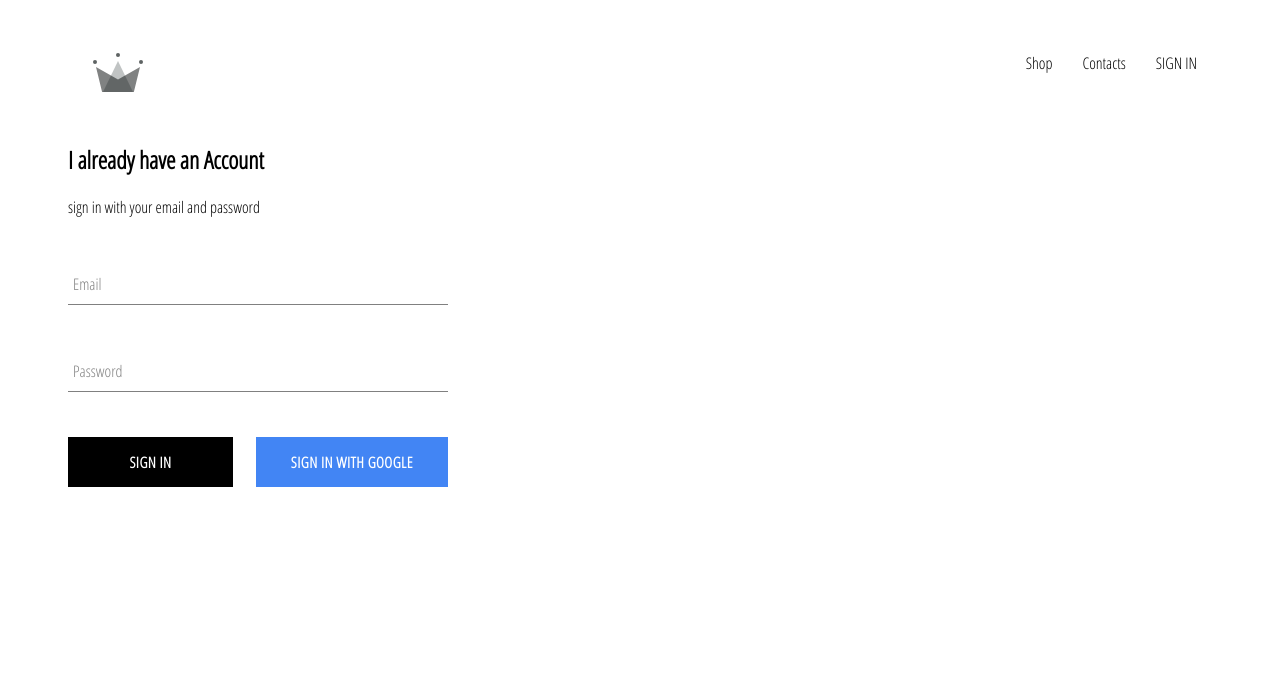
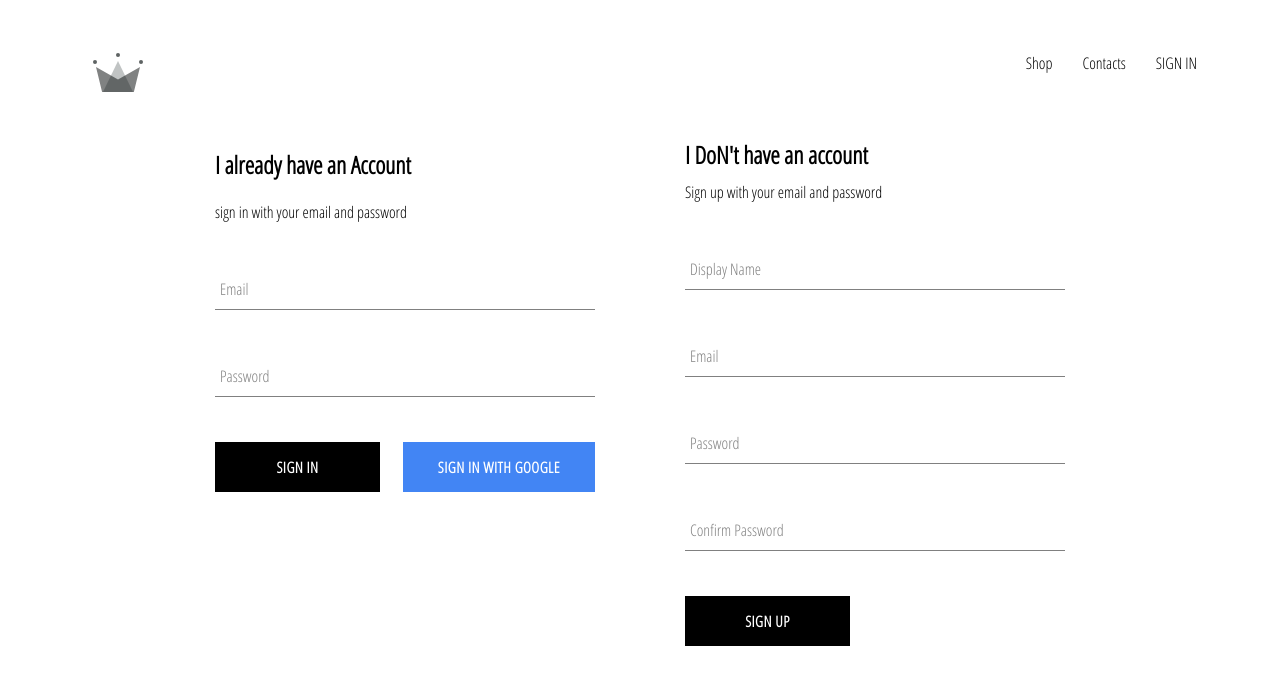
Before and after one commit to psam20/crown-clothing, a React (Create React App) app in the folder crown-clothing-app/: page /signin in a window 1280 px wide. Shown: the top 684 px of the page. Built offline with nearby package versions, Linux system fonts and the light colour scheme; no server answers.

Commit message:
implemented firebase authentication

```diff
--- a/crown-clothing-app/src/App.js
+++ b/crown-clothing-app/src/App.js
@@ -7,7 +7,8 @@
 
 import Header from './Components/header-component/header.component';
 import SignInAndSignUp from './pages/signin-and-signup-page/signin-and-signup-page.component';
-import {auth} from './firebase/firebase.utils';
+import {auth,createUserProfileDocument} from './firebase/firebase.utils';
+
 
 class App extends React.Component {
 
@@ -19,11 +20,24 @@
   }
   unsubscribeAuth=null;
   componentDidMount(){
-    this.unsubscribeAuth=auth.onAuthStateChanged(user => {
+    this.unsubscribeAuth=auth.onAuthStateChanged(async userAuth => {
 
-      this.setState({currentUser :user})
+      if(userAuth){
+        const userRef=await createUserProfileDocument(userAuth);
 
-      console.log(user);
+        userRef.onSnapshot(snapshot => {
+          this.setState({
+            currentUser : {
+              id : snapshot.id,
+              ...snapshot.data()
+            }
+          }, () => console.log(this.state))
+        })
+      }
+
+      this.setState({currentUser :userAuth})
+
+      // console.log(user);
 
   })
   }
--- /dev/null
+++ b/crown-clothing-app/src/Components/sign-up/sign-up.component.jsx
@@ -0,0 +1,98 @@
+import React from 'react';
+
+import FormInput from '../form-input/form-input.component';
+import CustomButton from '../custom-button/custom-button.component';
+
+import {auth , createUserProfileDocument } from '../../firebase/firebase.utils';
+
+import './sign-up.styles.scss';
+
+class SignUp extends React.Component{
+    constructor(props){
+        super(props);
+        this.state={
+            displayName : '',
+            email : '',
+            password : '',
+            confirmPassword: ''
+        }
+    }
+  handleSubmit = async event => {
+      event.preventDefault();
+      const {displayName,email,password,confirmPassword} =this.state;
+
+      if(password !== confirmPassword){
+          alert('password dont match');
+          return;
+      }
+
+      try{
+          const {user} = await auth.createUserWithEmailAndPassword(email,password);
+
+        await  createUserProfileDocument(user,{displayName});
+
+        this.setState({
+            displayName : '',
+            email : '',
+            password : '',
+            confirmPassword: ''
+        })
+
+      }
+      catch(err){
+           console.log(err);
+      }
+  }
+
+  handleChange =  event => {
+        const {name , value} = event.target;
+
+        this.setState({
+            [name]:value
+        })
+  }
+    render(){
+        const {displayName,email,password,confirmPassword} =this.state;
+        return (
+            <div className="sign-up">
+               <h2 className="title">
+                 I DoN't have an account
+               </h2>
+               <span>Sign up with your email and password</span>
+               <form className="sign-up-form" onSubmit={this.handleSubmit} >
+
+                 <FormInput  type="text"
+                     name="displayName"
+                     value={displayName}
+                     onChange={this.handleChange}
+                     required
+                     label= 'Display Name'
+                 />
+                  <FormInput  type="email"
+                     name="email"
+                     value={email}
+                     onChange={this.handleChange}
+                     required
+                     label= 'Email'
+                 />
+                  <FormInput  type="password"
+                     name="password"
+                     value={password}
+                     onChange={this.handleChange}
+                     required
+                     label= 'Password'
+                 />
+                  <FormInput  type="password"
+                     name="confirmPassword"
+                     value={confirmPassword}
+                     onChange={this.handleChange}
+                     required
+                     label= 'Confirm Password'
+                 />
+                 <CustomButton type="submit" > Sign Up</CustomButton>
+               </form>
+            </div>
+        )
+    }
+}
+export default SignUp;
--- /dev/null
+++ b/crown-clothing-app/src/Components/sign-up/sign-up.styles.scss
@@ -0,0 +1,9 @@
+.sign-up{
+    display: flex;
+    flex-direction: column;
+    width: 380px;
+
+    .title{
+        margin: 10px 0;
+    }
+}
--- a/crown-clothing-app/src/firebase/firebase.utils.js
+++ b/crown-clothing-app/src/firebase/firebase.utils.js
@@ -13,16 +13,48 @@
     appId: "1:19069471880:web:985122edd3fd224a2c633d",
     measurementId: "G-0LMDW7FSKR"
 }
+export const createUserProfileDocument = async (userAuth, addtionalData) => {
+
+    if (!userAuth) {
+        return
+    }
+    const userRef = firestore.doc(`users/${userAuth.uid}`);
+    const snapShot = await userRef.get();
+
+    if (!snapShot.exists) {
+        const { displayName, email } = userAuth;
+        const createdAt = new Date();
+
+        try {
+            await userRef.set({
+                createdAt,
+                displayName,
+                email,
+
+                ...addtionalData
+            })
+            console.log(createdAt);
+        }
+        catch (error) {
+            console.log('error creating the data', error.message);
+        }
+
+    }
+
+   return userRef;
+
+}
 
 firebase.initializeApp(config);
 
-export const auth =firebase.auth();
-export const firestore=firebase.firestore();
+export const auth = firebase.auth();
+export const firestore = firebase.firestore();
 
 const providers = new firebase.auth.GoogleAuthProvider();
 
-providers.setCustomParameters({prompt : 'select_account'});
+providers.setCustomParameters({ prompt: 'select_account' });
 
 export const signInWithGoogle = () => auth.signInWithPopup(providers);
 
+
 export default firebase;
--- a/crown-clothing-app/src/pages/signin-and-signup-page/signin-and-signup-page.component.jsx
+++ b/crown-clothing-app/src/pages/signin-and-signup-page/signin-and-signup-page.component.jsx
@@ -1,11 +1,13 @@
 import React from 'react';
 import SignIn from '../../Components/sign-in/signin.component';
+import SignUp from '../../Components/sign-up/sign-up.component';
 import './signin-and-signup-page.styles.scss';
 
 const SignInAndSignUp= () => (
 
     <div className="signin-and-signup">
        <SignIn />
+       <SignUp />
     </div>
 )
 export default SignInAndSignUp;
--- a/crown-clothing-app/src/pages/signin-and-signup-page/signin-and-signup-page.styles.scss
+++ b/crown-clothing-app/src/pages/signin-and-signup-page/signin-and-signup-page.styles.scss
@@ -0,0 +1,6 @@
+.signin-and-signup{
+    width: 850px;
+    display: flex;
+    justify-content: space-between;
+    margin: 30px auto;
+}
```
